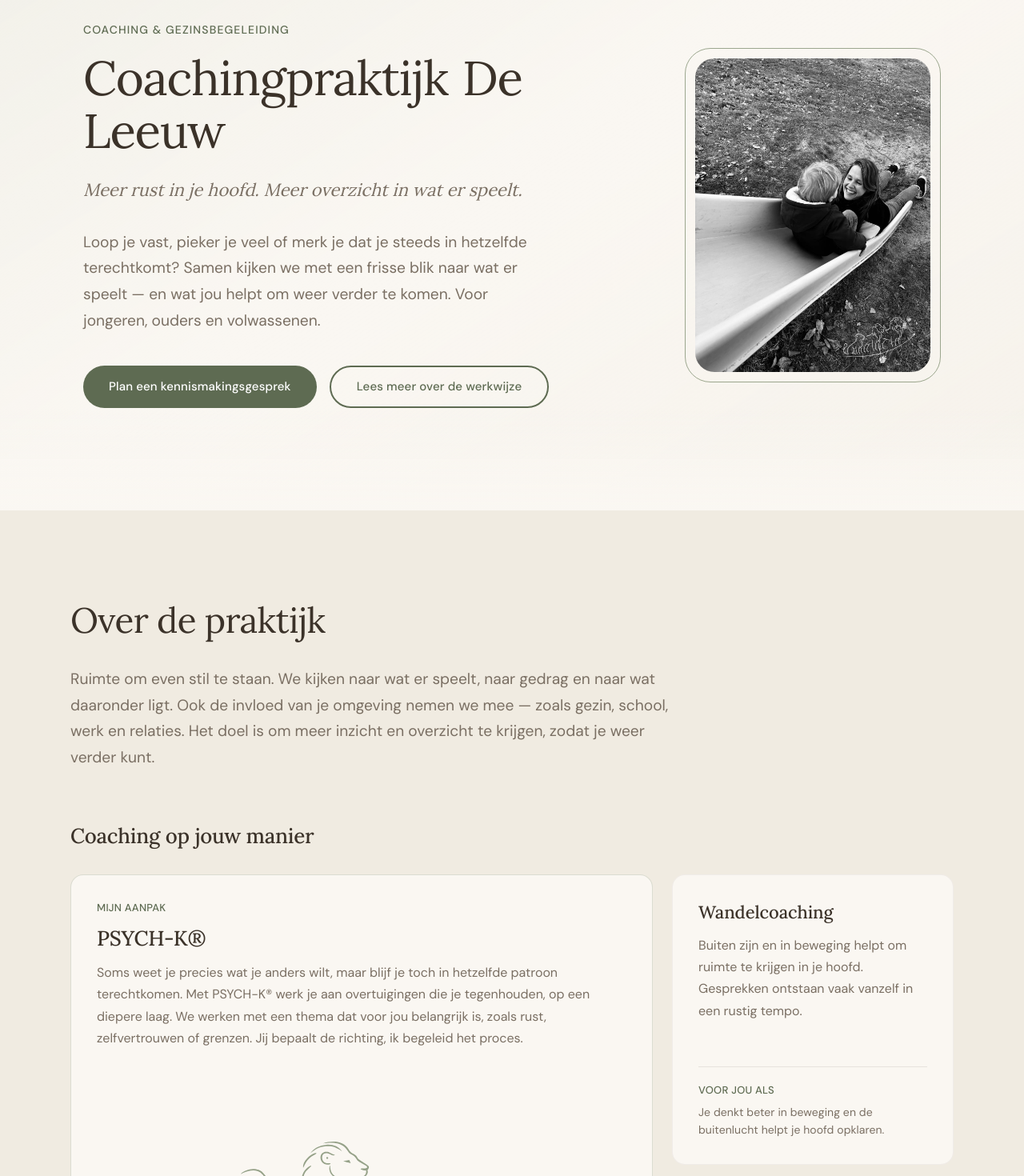
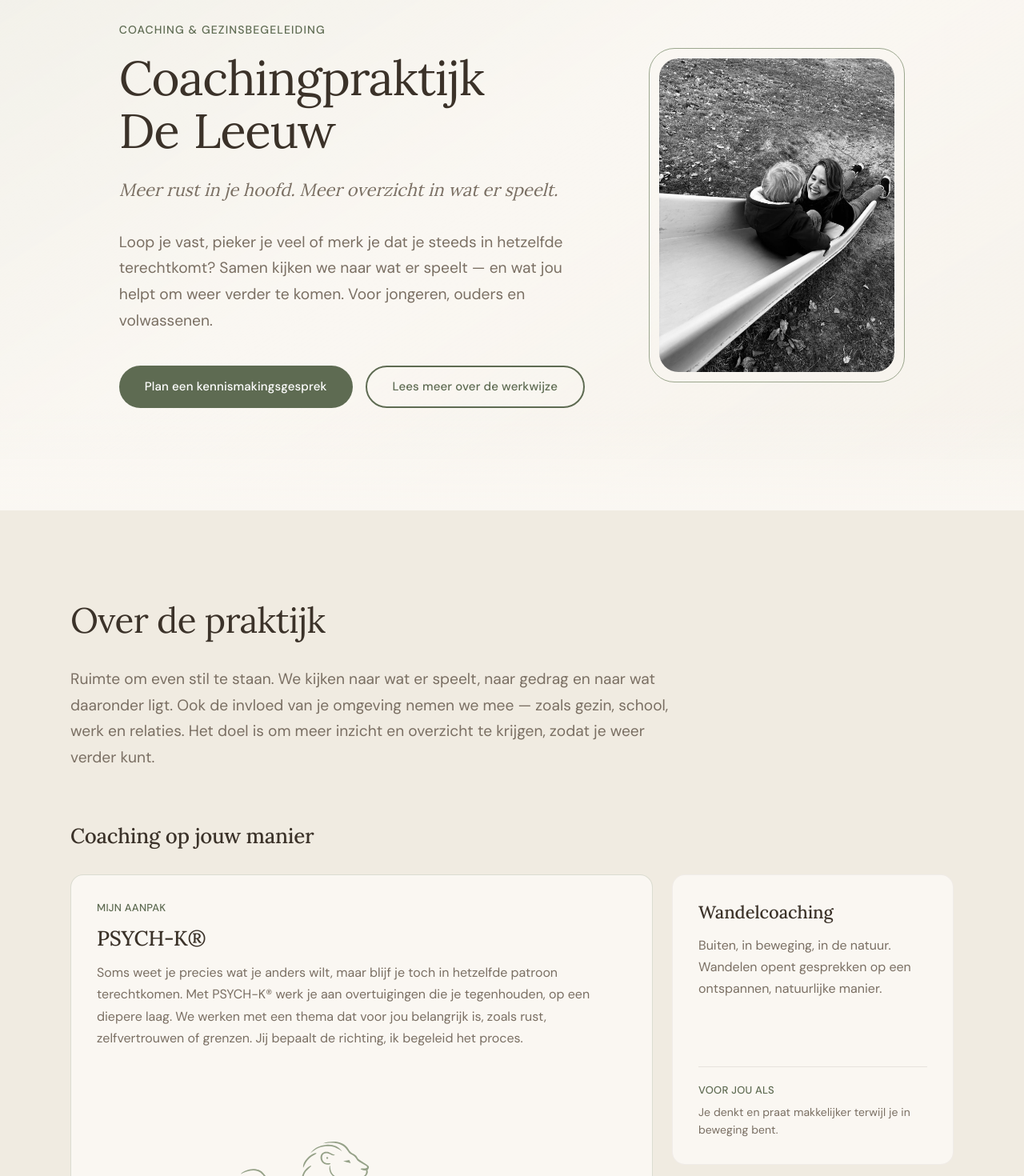
Before and after one commit to joostvdzwan/mirjam-de-leeuw, a Next.js app: page / in a window 1280 px wide. Shown: the part 180-1650 px from the top of the page at 80% size. Built offline with nearby package versions, Linux system fonts and the light colour scheme.

Commit message:
textual content

```diff
--- a/src/components/Hero.tsx
+++ b/src/components/Hero.tsx
@@ -11,7 +11,7 @@ const { hero } = content;
 
 export default function Hero() {
   const shouldReduceMotion = useReducedMotion();
-  const words = hero.title.split(" ");
+  const titleLines = Array.isArray(hero.title) ? hero.title : [hero.title];
 
   const containerVariants = {
     hidden: {},
@@ -95,13 +95,21 @@ export default function Hero() {
               initial="hidden"
               animate="visible"
             >
-              {words.map((word, i) => (
+              {titleLines.map((line, lineIdx) => (
                 <motion.span
-                  key={i}
-                  variants={wordVariants}
-                  className="mr-[0.3em] inline-block"
+                  key={lineIdx}
+                  className="block"
+                  variants={containerVariants}
                 >
-                  {word}
+                  {line.split(" ").map((word, wordIdx) => (
+                    <motion.span
+                      key={`${lineIdx}-${wordIdx}`}
+                      variants={wordVariants}
+                      className="mr-[0.3em] inline-block"
+                    >
+                      {word}
+                    </motion.span>
+                  ))}
                 </motion.span>
               ))}
             </motion.h1>
@@ -183,7 +191,7 @@ export default function Hero() {
                     quality={85}
                     priority
                   />
-                  <Logo className="absolute z-10 w-24 bottom-8 right-8 text-white opacity-100" />
+                  {/* <Logo className="absolute z-10 w-24 bottom-8 right-8 text-white opacity-100" /> */}
                 </div>
               </div>
             </div>
--- a/src/content/nl.json
+++ b/src/content/nl.json
@@ -13,10 +13,10 @@
     "cta": "Plan een kennismakingsgesprek"
   },
   "hero": {
-    "title": "Coachingpraktijk De Leeuw",
+    "title": ["Coachingpraktijk", "De Leeuw"],
     "subtitle": "Coaching & Gezinsbegeleiding",
     "tagline": "Meer rust in je hoofd. Meer overzicht in wat er speelt.",
-    "intro": "Loop je vast, pieker je veel of merk je dat je steeds in hetzelfde terechtkomt? Samen kijken we met een frisse blik naar wat er speelt — en wat jou helpt om weer verder te komen. Voor jongeren, ouders en volwassenen.",
+    "intro": "Loop je vast, pieker je veel of merk je dat je steeds in hetzelfde terechtkomt? Samen kijken we naar wat er speelt — en wat jou helpt om weer verder te komen. Voor jongeren, ouders en volwassenen.",
     "ctaPrimary": "Plan een kennismakingsgesprek",
     "ctaSecondary": "Lees meer over de werkwijze",
     "imageAlt": "Wandelpad door de natuur — rustgevend groen landschap"
@@ -40,13 +40,13 @@
         },
         {
           "title": "Wandelcoaching",
-          "description": "Buiten zijn en in beweging helpt om ruimte te krijgen in je hoofd. Gesprekken ontstaan vaak vanzelf in een rustig tempo.",
-          "forYou": "Je denkt beter in beweging en de buitenlucht helpt je hoofd opklaren."
+          "description": "Buiten, in beweging, in de natuur. Wandelen opent gesprekken op een ontspannen, natuurlijke manier.",
+          "forYou": "Je denkt en praat makkelijker terwijl je in beweging bent."
         },
         {
           "title": "Online coaching",
           "description": "Een flexibel alternatief, vanuit je eigen omgeving. Fijn als je liever thuis bent of in de avond wilt afspreken.",
-          "forYou": "Reizen komt niet uit of de avond past beter."
+          "forYou": "Je spreekt liever in de avond af of zonder dat je hoeft te reizen."
         }
       ]
     },
```
